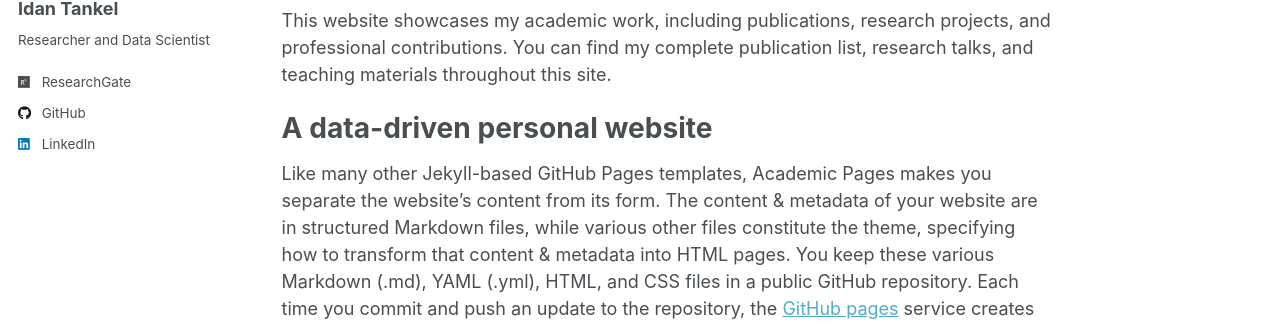
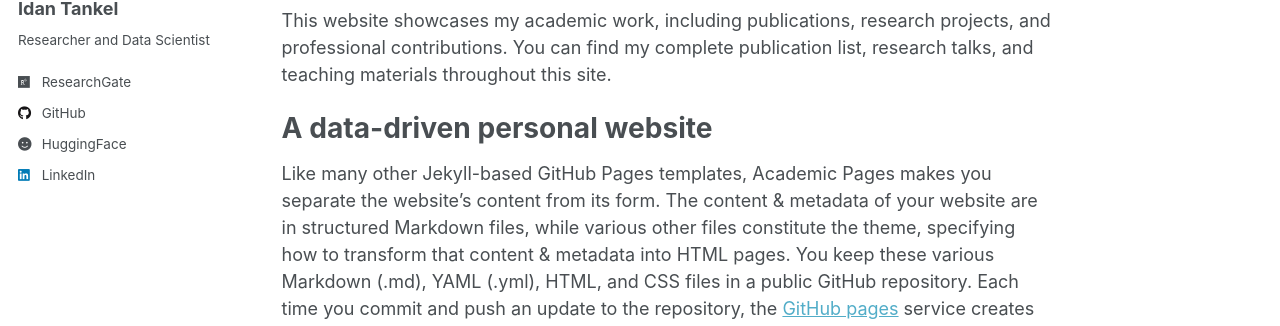
Before and after one commit to idan-tankel/idan-tankel.github.io, a Jekyll site: the page built from _pages/about.md, in a window 1280 px wide. Shown: the part 286-612 px from the top of the page. Built offline with Jekyll 4.4.1, drawn with Linux system fonts in a browser that asks for light colours; a script that is not in the unit is left out.

Commit message:
Add HuggingFace link for user tankwell to profile
Co-authored-by: idan-tankel <50909823+idan-tankel@users.noreply.github.com>

```diff
--- a/_config.yml
+++ b/_config.yml
@@ -49,6 +49,7 @@ author:
   codepen          : # Username
   dribbble         : # Username
   github           : "idan-tankel"
+  huggingface      : "tankwell"
   kaggle           : # Username
   stackoverflow    : # User number or user number and name (i.e., use "1" or "1/jeff-atwood")
 
--- a/_includes/author-profile.html
+++ b/_includes/author-profile.html
@@ -81,6 +81,9 @@
       {% endif %}
       {% if author.github %}
         <li><a href="https://github.com/{{ author.github }}"><i class="fab fa-fw fa-github icon-pad-right" aria-hidden="true"></i>GitHub</a></li>
+      {% endif %}
+      {% if author.huggingface %}
+        <li><a href="https://huggingface.co/{{ author.huggingface }}"><i class="fas fa-fw fa-face-smile icon-pad-right" aria-hidden="true"></i>HuggingFace</a></li>
       {% endif %}
       {% if author.kaggle %}
         <li><a href="https://kaggle.com/{{ author.kaggle }}"><i class="fab fa-fw fa-kaggle icon-pad-right" aria-hidden="true"></i>Kaggle</a></li>
```
Also changed, not shown: 1 other file.
